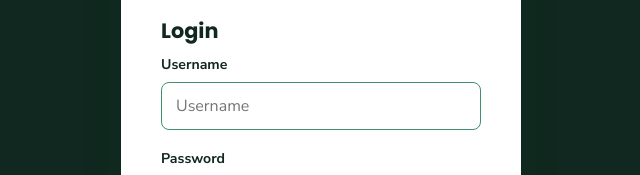
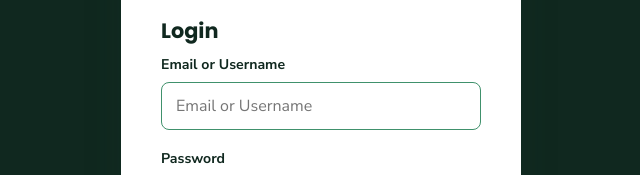
Before and after one commit to lucky-9111/plant, a React (Vite) app in the folder frontend/: page /login in a window 1280 px wide. Shown: the part 231-406 px from the top of the page, without its empty margins (319-959 px from the left). Built offline with nearby package versions, Linux system fonts and the light colour scheme; no server answers.

Commit message:
Allow customer login via registered name in addition to email
Match against both email and name, verifying password per candidate so a
shared display name (not unique) still resolves to the right account.
Revert the login field label to "Email or Username" since both now work.

```diff
--- a/frontend/src/pages/Login.jsx
+++ b/frontend/src/pages/Login.jsx
@@ -63,11 +63,11 @@ export default function Login() {
         {error && <div className="alert alert-error">{error}</div>}
         <form onSubmit={handleSubmit}>
           <div className="form-group">
-            <label htmlFor="identifier">Username</label>
+            <label htmlFor="identifier">Email or Username</label>
             <input
               id="identifier"
               className="form-control"
-              placeholder="Username"
+              placeholder="Email or Username"
               required
               autoFocus
               value={form.identifier}
```
Also changed, not shown: 1 other file (tests, documents, lock files or other folders).
